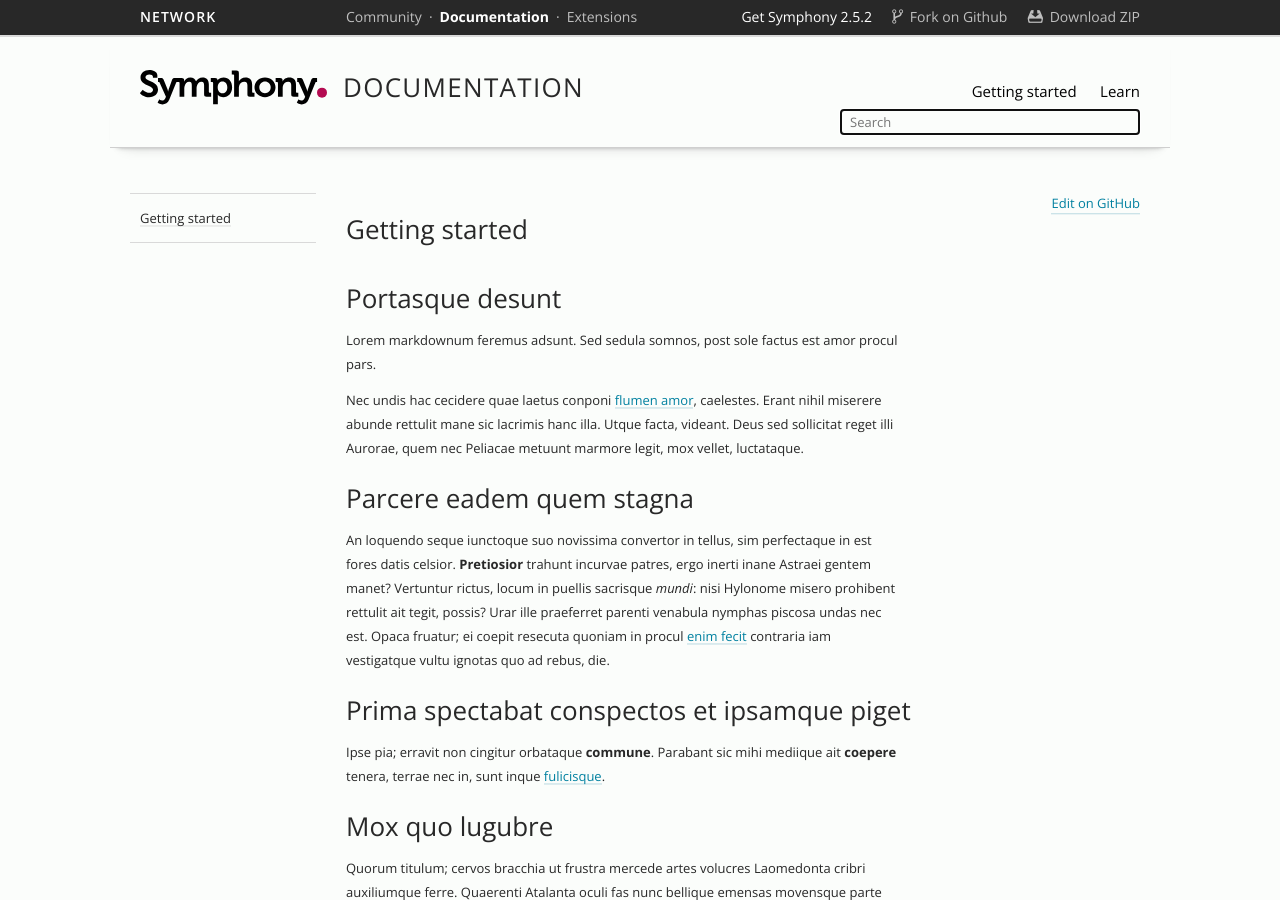
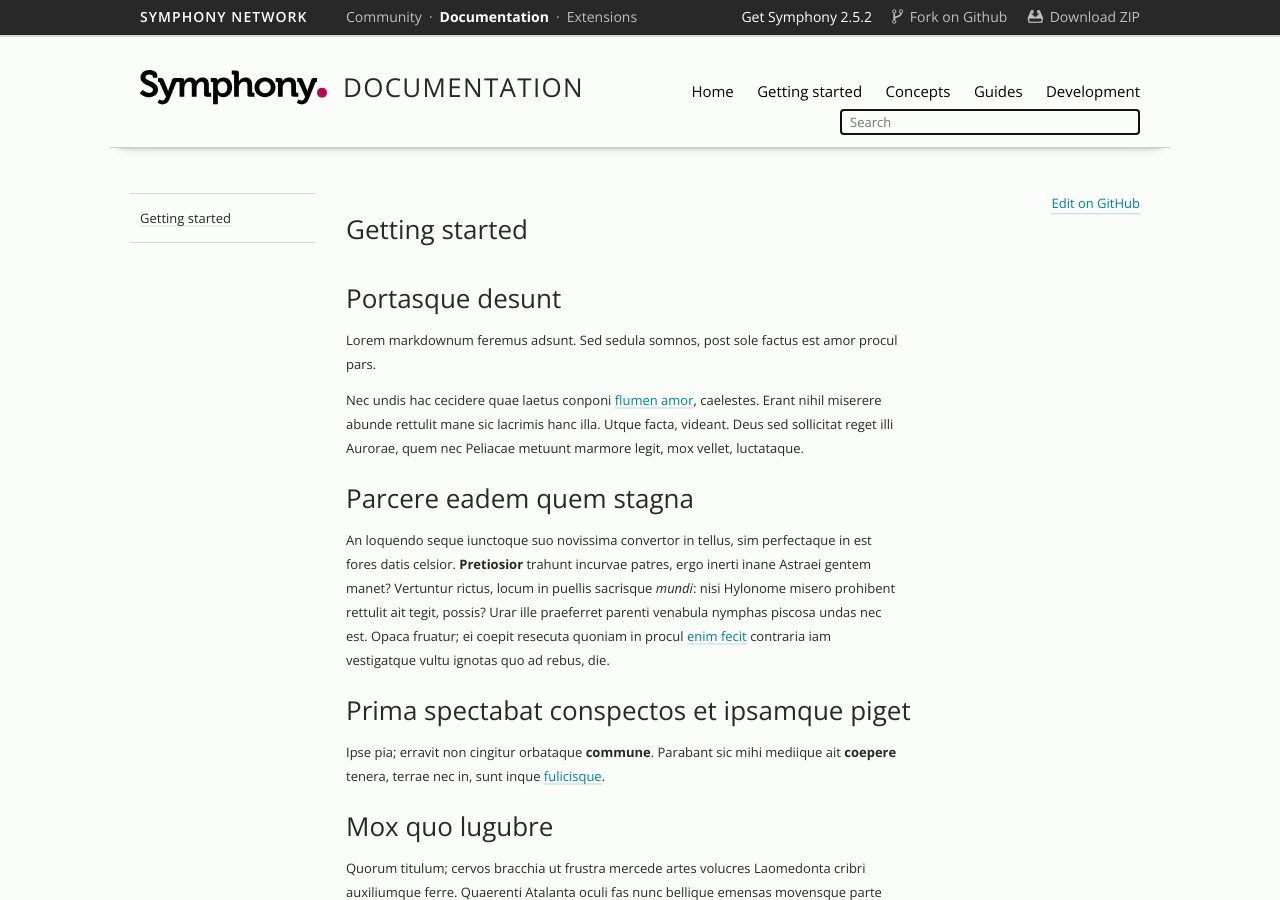
Before and after one commit to symphonycms/docs.getsymphony.com, a Jekyll site: the page built from index.md, in a window 1280 px wide and 900 px high. Built offline with Jekyll 4.4.1, drawn with Linux system fonts in a browser that asks for light colours; Markdown is read by kramdown in place of the engine named in the settings.

Commit message:
all links in primary nav

```diff
--- a/_includes/network.html
+++ b/_includes/network.html
@@ -1,7 +1,7 @@
 <aside id="network">
   <header class="network-toolbar collapsed">
     <div class="field">
-      <h1 class="network-logo column one">Network</h1>
+      <h1 class="network-logo column one">Symphony Network</h1>
       <nav class="network-nav column">
         <a href="http://www.getsymphony.com/" target="_blank">Community</a>
         <a href="https://symphonycms.github.io/docs.getsymphony.com/" class="active">Documentation</a>
--- a/_layouts/docs.html
+++ b/_layouts/docs.html
@@ -8,8 +8,11 @@ layout: default
   </h1>
 
   <nav>
+    <a href="{{ site.baseurl }}/">Home</a>
     <a href="{{ site.baseurl }}/getting-started/">Getting started</a>
-    <a href="{{ site.baseurl }}/learn/">Learn</a>
+    <a href="{{ site.baseurl }}/concepts/">Concepts</a>
+    <a href="{{ site.baseurl }}/guides/">Guides</a>
+    <a href="{{ site.baseurl }}/development/">Development</a>
   </nav>
   {% include search.html %}
 </header>
```
